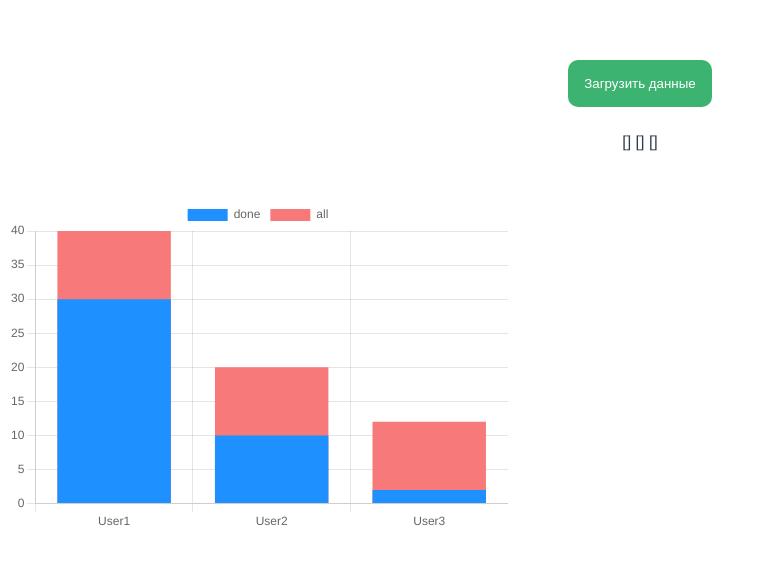
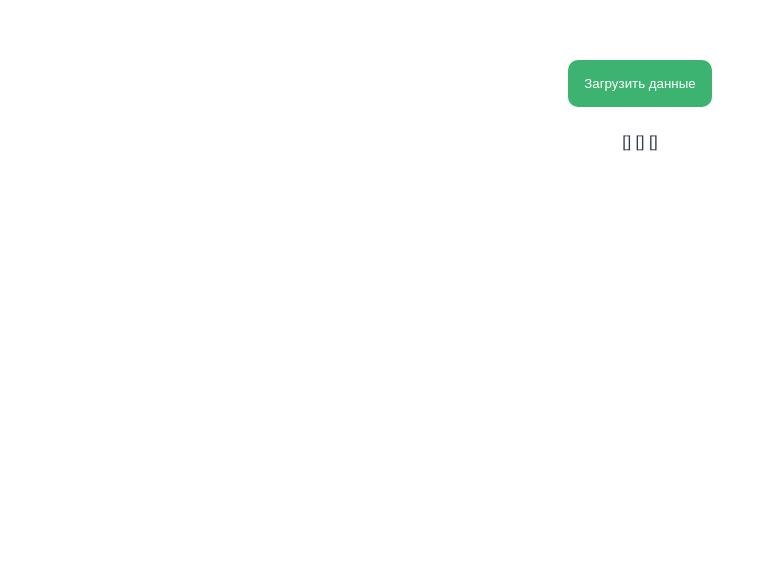
Before and after one commit to ArtemTishenko/test-agronote, a Vue app: page / in a window 1280 px wide. Shown: the top 564 px of the page, without its empty margins (0-764 px from the left). Built offline with nearby package versions, Linux system fonts and the light colour scheme.

Commit message:
in process

```diff
--- a/src/App.vue
+++ b/src/App.vue
@@ -1,12 +1,13 @@
 <template>
     <div class="wrapper">
-        <button class="button" @click="getData" :disabled="isLoading">Загрузить данные</button>
+        <button class="button" @click="handlerClickButton" :disabled="isLoading">Загрузить данные</button>
        <p>        {{plotDataAll}}
            {{plotDataCompleted}} {{plotDataLabels}}</p>
         <div class="loader" v-if="isLoading">
             <img class="icon-load" src="./assets/spinner.svg" alt="spinner">
         </div>
-        <div v-else class="wrapper wrapper__cards">
+        <div v-else>
+            <div class="wrapper wrapper__cards">
                 <ul class="cards">
                     <li v-for="(item) in sortingCards" :key="item.userId">
                         <AppCard :item="item"></AppCard>
@@ -16,8 +17,11 @@
             <div class="wrapper__chart">
                 <BarChart ref="bar"
                           :chart-data="chartData"
+                          :isLoadedData="isLoading"
                 />
             </div>
+        </div>
+
 
     </div>
 
@@ -45,17 +49,17 @@ export default {
             responseData: {},
             isLoading:false,
             chartData: {
-                labels: [ 'User1', 'User2', 'User3' ],
+                labels: this.plotDataLabels,
                 datasets: [
                     {
-                        label:'all',
-                        data: [40, 20, 12],
+                        label:'All',
+                        data: this.plotDataAll,
                         backgroundColor: '#f87979',
                         order:2
                     },
                     {
-                        label:'done',
-                        data: [30, 10, 2],
+                        label:'Completed',
+                        data: this.plotDataCompleted,
                         backgroundColor: '#1E90FF',
                         order:1
                     }
@@ -97,9 +101,8 @@ export default {
         plotDataLabels(){
             let arr=[]
             this.arrCards.forEach((item)=>{
-
+                arr.push(`Пользовтель ${item.userId}`)
             })
-
             return arr
         },
         arrCards() {
@@ -155,17 +158,21 @@ export default {
         }
     },
     methods: {
+        async handlerClickButton(){
+            await this.getData()
+            console.log('1')
+        },
         getData() {
             this.isLoading = true
-            axios({
+
+            return axios({
                 method: 'get',
                 url: 'https://jsonplaceholder.typicode.com/todos',
             }).then((response) => {
                 this.isLoading = false
                 let resArr = (JSON.parse(JSON.stringify(response))).data
                 this.responseData = [...resArr]
-            })
-                .catch((err) => {
+            }).catch((err) => {
                 this.isLoading = false
                 console.log(err)
             })
--- a/src/components/BarChart.vue
+++ b/src/components/BarChart.vue
@@ -1,5 +1,6 @@
 <template>
     <Bar
+        v-if="isLoadedData"
         :chart-options="chartOptions"
         :chart-data="chartData"
         :chart-id="chartId"
@@ -53,10 +54,15 @@ export default {
         chartData:{
             type: Object,
             default: () => {}
+        },
+        isLoadedData:{
+            type: Boolean,
+            default: false
         }
     },
     data() {
         return {
+            loaded:false,
             chartOptions: {
                 responsive: true,
                 scales: {
@@ -69,6 +75,7 @@ export default {
                 }
             }
         }
-    }
+    },
+
 }
 </script>
```
Lines whose indentation alone changed are shown as unchanged.
